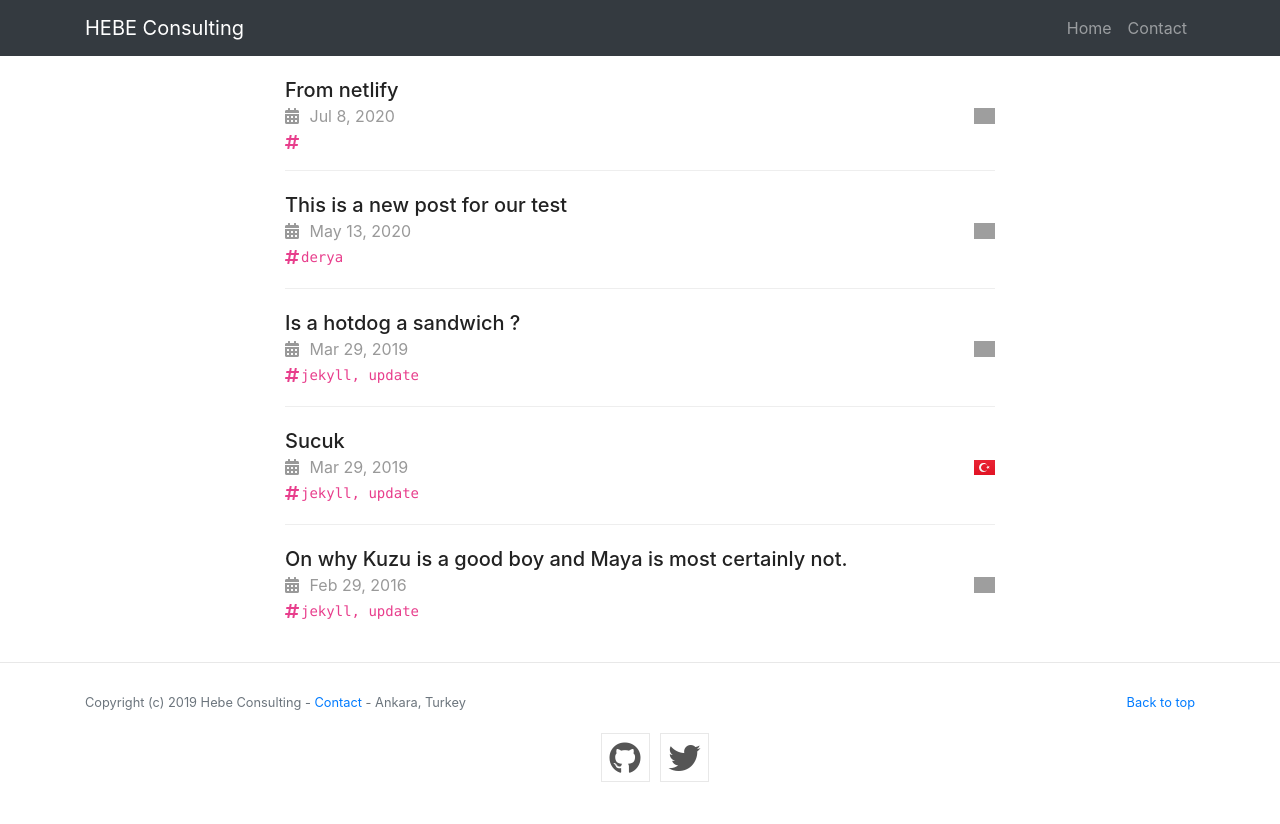
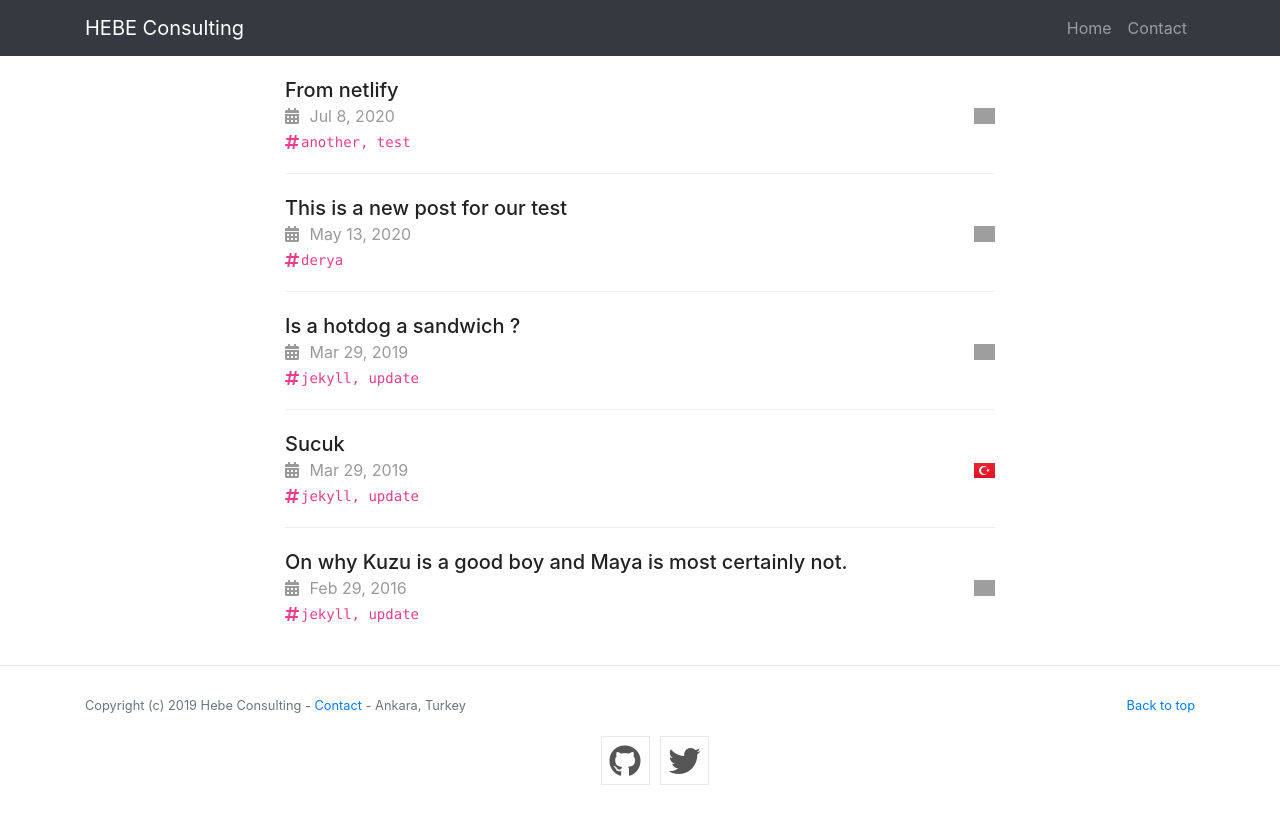
Before and after one commit to HebeConsulting/hebeconsulting.github.io, a Jekyll site: the page built from posts.html, in a window 1280 px wide. Shown: the top 824 px of the page. Built offline with Jekyll 4.4.1, drawn with Linux system fonts in a browser that asks for light colours; nearby versions of some CDN libraries; grey boxes are pictures that could not be loaded.

Commit message:
Update English Blog “2020-07-08-from-netlify”

```diff
--- a/_posts/2020-07-08-from-netlify.md
+++ b/_posts/2020-07-08-from-netlify.md
@@ -4,6 +4,9 @@ date: 2020-07-08T12:47:00.265Z
 tags:
   - mytag
 lang: en
+categories:
+  - test
+  - another
 ---
 This is a new post from inside Netlify.
 
```
